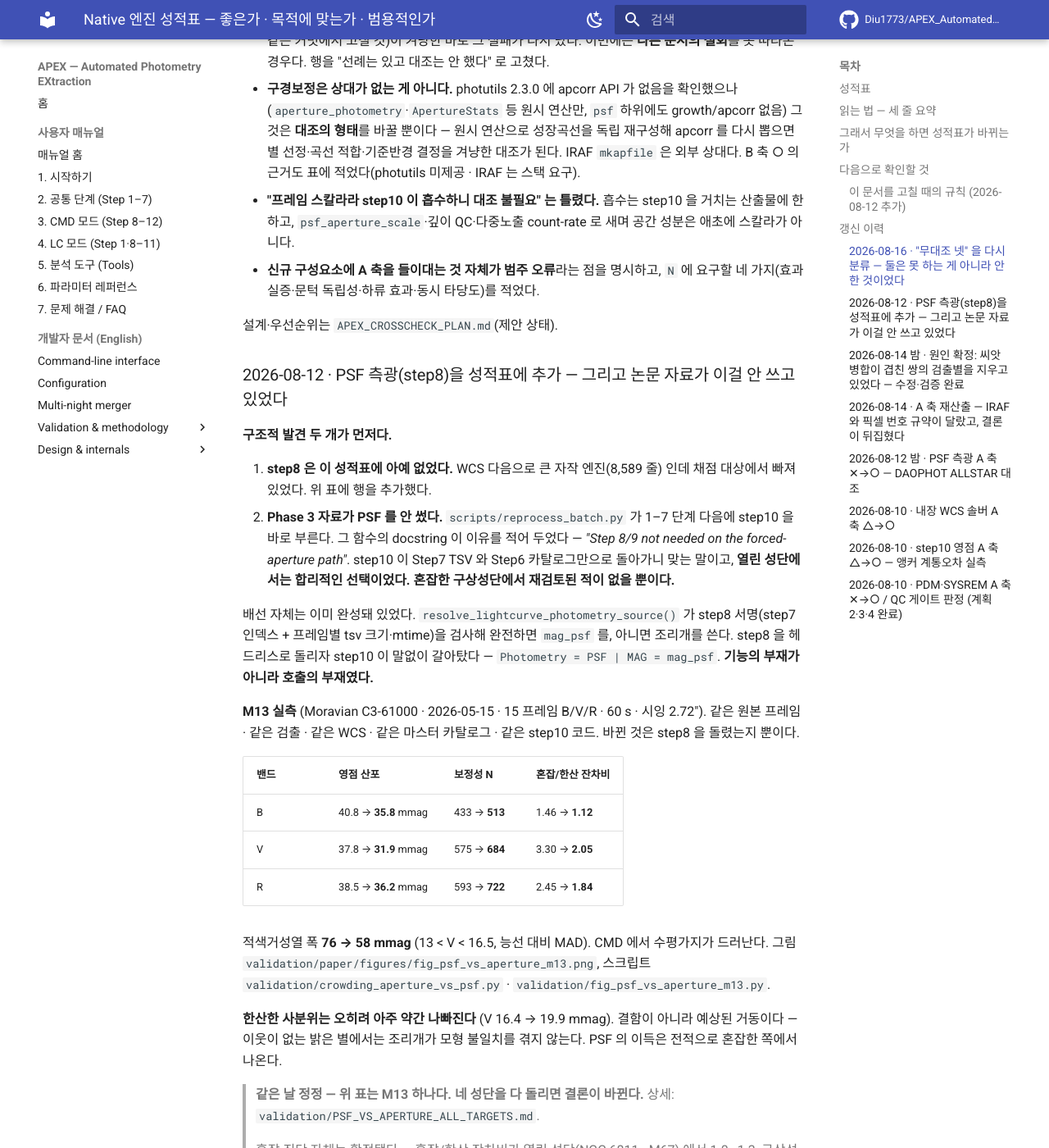
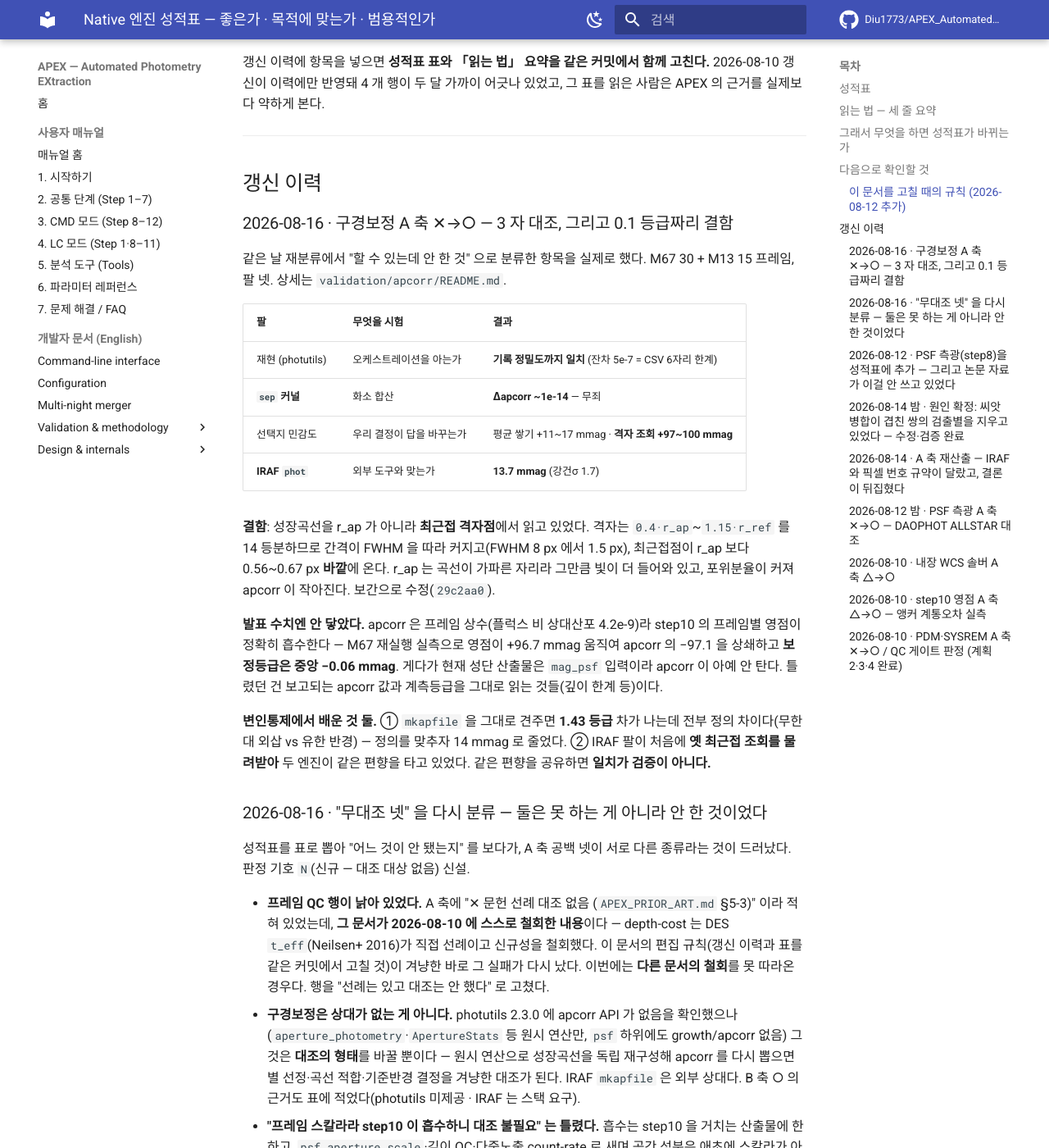
Before and after one commit to Diu1773/APEX_AutomatedPhotometryEXtraction, an MkDocs documentation site: the page built from docs/audit/APEX_ENGINE_SCORECARD.md, in a window 1280 px wide and 1400 px high, scrolled down 6624 px. Shown: the whole window at 82% size. Built offline with MkDocs 1.6.1 and Material for MkDocs 9.7.7, drawn with Linux system fonts in a browser that asks for light colours; comment, search, counter and statistics services are not loaded; some of the changed text lies outside the part shown.

Commit message:
docs(audit): 구경보정 A축 ✕→○ — 3자 대조 완료, 성적표·계획 동시 갱신
같은 날 재분류에서 "할 수 있는데 안 한 것"으로 분류한 항목을 실제로 했다.

  재현 (photutils)  기록 정밀도까지 일치 (잔차 5e-7 = CSV 6자리 한계)
  sep 커널          Δapcorr ~1e-14 — 화소 합산은 무죄
  선택지 민감도      평균쌓기 +11~17 mmag · 격자조회 +97~100 mmag
  IRAF phot         13.7 mmag (강건σ 1.7)

A축이 빈 것은 이제 셋이다: 강제측광 오케스트레이션 · 초과검출 게이트(N) ·
다중밤 앙상블. depth-cost 는 선례가 있고 미대조다.

변인통제에서 배운 것 둘도 적었다. mkapfile 을 그대로 견주면 1.43 등급 차가
나는데 전부 정의 차이(무한대 외삽 vs 유한 반경)였고, 정의를 맞추자 14 mmag 로
줄었다. 그리고 IRAF 팔이 처음에 옛 최근접 조회를 물려받아 두 엔진이 같은
편향을 타고 있었다 — 같은 편향을 공유하면 일치가 검증이 아니다. 재현 하네스도
엔진에 맞춰 보간하도록 고쳤다.

표·요약·갱신이력·계획을 같은 커밋에서 함께 고쳤다(문서 규칙).

Co-Authored-By: Claude Opus 5 <noreply@anthropic.com>

```diff
--- a/docs/audit/APEX_ENGINE_SCORECARD.md
+++ b/docs/audit/APEX_ENGINE_SCORECARD.md
@@ -23,7 +23,7 @@
 | 강제측광 오케스트레이션 | ✕ 커널은 photutils(설계상 대조 대상 아님). **재중심·포화플래그·깊이 QC 는 무대조** | ○ | **✕ 1 기기** |
 | **PSF 측광 (step8)** | **○ IRAF DAOPHOT ALLSTAR · photutils 실측 대조 — 기기에 따라 갈린다.** 인공별 400 개, 게이트를 모든 엔진에서 끄고 채점. M13(CDK 0.5m, 0.393″/px): 완전도 **0.98**/0.90/0.85 · 공통 산포 0.056/**0.051**/0.078 · 짝지은 vs ALLSTAR +0.8 mmag [−3.0,+4.1]. NGC 5985(LCO 1m, 0.390″/px): **0.96**/0.92/0.90 · **0.0535**/0.0549/0.1213 · +1.9 [−1.4,+5.7] p=0.60. **Proxima field(LCO 0.4m QHY600, 0.744″/px)에서는 깨진다**: 완전도 **0.94**/0.90/0.84 인데 산포 0.0930/**0.0493**/0.0967 로 ALLSTAR 가 1.9 배 앞서고 짝지은 +24.1 mmag (p<1e−4). **단 그 격차는 정밀도가 아니라 프레임 영점이다** — 잔차 1 위 상관이 `trial`(r=+0.762, ALLSTAR 은 −0.029)이고 두 회차가 통째로 90 mmag 어긋난다(−52.1 / +38.1). 회차별 영점을 빼면 APEX 산포 0.0930 → **0.0544**, 짝지은 vs ALLSTAR **+4.5 mmag p=0.41 로 구분 안 됨**, vs photutils −14.3 (p<1e−4) 로 APEX 우세. 실전은 step10 이 프레임마다 영점을 맞추므로 흡수되지만, **영점이 프레임마다 90 mmag 흔들리는 것 자체는 미규명 결함**. 파라미터 전표 `PARAMETERS.md` | **○ 다이얼은 있으나 기본값은 건드릴 근거가 없다** — 실전이 적용하는 게이트는 `flags_psf==0` 한 겹이고(완전도 0.82), `qfit`·`reduced_chi2`·`snr_psf` 는 열로 나갈 뿐 거르지 않는다. 2 층 통계는 진리값 대비 2~5 배 틀린 별을 골라내지만(3 기기 재현), **문턱 3.0 을 켜도 영점이 안 바뀐다**(B 69.58→69.54 mmag, R·V 동일) — 영점은 밝은 719/4407 만 쓰고 자체 이상치 제거를 12~19 % 하므로 겨냥 대상이 겹치지 않는다. `qfit≤1` 만 영점을 9~11 % 줄이며 이는 문서화된 선택지. 모형 방식·보간 차수·그룹 예산·프로파일 오차도 파라미터 | **△ 3 광학계·3 검출기, 단 결론이 셋째에서 안 선다** — CDK 0.5m(Moravian) · LCO 1m(Sinistro CCD) · LCO 0.4m(QHY600 CMOS). 화소당 FWHM 은 5.0~7.1 px 로 좁아 **저표본은 여전히 미검증** |
 | 프레임 QC 게이트 | **✕ 무대조 — 단 선례는 있다.** depth-cost 는 **DES `t_eff`(Neilsen+ 2016)가 직접 선례**(`APEX_PRIOR_ART.md` 2026-08-10 해소)라 **대조가 가능한데 아직 안 했다**. 초과검출은 선례 미발견이라 `N`(신규 — 대조 대상 없음)이고 효과·문턱 독립성·하류 효과로 평가해야 한다 | ○ | **✕ 임계값이 한 자료에서 조정됨** |
-| 구경보정 워크플로 | **✕ 무대조 — 상대는 있다.** photutils 2.3.0 에는 apcorr API 자체가 없으므로(원시 연산만) 대조는 "photutils 원시 연산으로 성장곡선 독립 재구성 후 apcorr 비교" 형태이고, IRAF `mkapfile` 이 외부 상대다 | **○ — 근거: photutils 는 apcorr 워크플로 미제공, IRAF 는 IRAF 스택 요구** | ✕ 1 기기 |
+| 구경보정 워크플로 | **○ 3 자 대조 — 그리고 결함을 하나 잡았다 (2026-08-16).** M67 30 + M13 15 프레임. **`sep`(SExtractor) 커널과 photutils 가 Δapcorr ~1e-14** 로 일치 → 화소 합산은 문제가 아니다. **IRAF `phot` 은 같은 정의로 맞추면 13.7 mmag 차**(강건σ 1.7) — 남는 차이는 IRAF 의 하늘 추정기(mode)와 자체 합산이다. `mkapfile` 은 무한대 외삽이라 정의가 달라(그대로 견주면 1.43 등급) 쓰지 않는다. **찾은 결함**: 성장곡선을 r_ap 가 아니라 최근접 격자점에서 읽어 apcorr 이 **0.1 등급 작았다**(격자 간격이 FWHM 을 따라 커져 최근접점이 0.56~0.67 px 바깥). 보간으로 수정. **발표 수치엔 안 닿았다** — apcorr 은 프레임 상수라 step10 영점이 흡수(실측: 영점 +96.7 mmag 로 상쇄, 보정등급 변화 중앙 −0.06 mmag)하고 현재 산출물은 `mag_psf` 입력이라 apcorr 이 아예 안 탄다. `validation/apcorr/` | **○ — 근거: photutils 는 apcorr 워크플로 미제공(원시 연산만), IRAF 는 IRAF 스택 요구** | ✕ 1 기기 |
 | PTC 검출기 특성화 | △ 방법은 Janesick 표준·LSST `cp_pipe` 존재, 무대조. **결과(EGAIN 14 배 오류)는 독립 가치** | ○ | **방법은 범용, 결과는 정의상 1 기기** |
 | 영점·색항 (step10) | **○ PS1 DR2 직접 측광 대조** — M67 968 별. 엔진은 참조를 ≤6 mmag 로 전달하고, 계통오차는 Jordi+2010 앵커 자체에서 온다(g +45 · i −31 mmag). PS1 도 SDSS 와 동일계가 아니므로 "두 참조 선택지 간 차이의 실측" (`validation/paper/data/zp_anchor_ps1_m67.json`) | ○ | ✕ 1 기기·SDSS/Johnson 각 1 조합 |
 | **이소크론 MCMC (step12)** | **○ ASteCA 실측 대조** — 어느 쪽도 우월하지 않음 | **△ g/r/i 에서는 해가 사전분포에 지배됨** | **✕ 1 성단·1 밴드조합** |
@@ -72,6 +72,13 @@
    > 적혀 있었다), 초과검출만 `N`(신규)이다. ③ **다중밤 앙상블**만 상대가
    > 실제로 없다(AIJ 는 수동 GUI). 즉 "무대조 넷" 중 **둘은 할 수 있는데
    > 안 한 것**이고, 하나는 반쪽이며, 하나만 진짜 불가다.
+   >
+   > **같은 날 저녁 — 구경보정을 실제로 했고 ✕→○ 가 됐다.** `sep` 커널과
+   > photutils 가 1e-14 로 일치하고 IRAF `phot` 과 13.7 mmag 차다. 겸사겸사
+   > **0.1 등급짜리 결함**(성장곡선을 r_ap 가 아니라 최근접 격자점에서 읽음)을
+   > 잡아 고쳤다 — 발표 수치엔 안 닿았지만 보고되는 apcorr 자체가 틀려 있었다.
+   > **그러므로 A 축이 빈 것은 이제 셋이다**: 강제측광 오케스트레이션 ·
+   > 초과검출 게이트(`N`) · 다중밤 앙상블. depth-cost 는 선례가 있고 미대조다.
 
    > **2026-08-12 정정** — 이 요약과 위 표가 2026-08-10 갱신 이후 4 개 행에서
    > 자기 갱신 이력과 어긋나 있었다(WCS·step10 이 표에서는 △, 이력에서는 ○;
@@ -205,6 +212,35 @@ C 축은 여전히 자료가 없으면 어떤 작업으로도 못 메운다.
 ---
 
 ## 갱신 이력
+
+### 2026-08-16 · 구경보정 A 축 ✕→○ — 3 자 대조, 그리고 0.1 등급짜리 결함
+
+같은 날 재분류에서 "할 수 있는데 안 한 것" 으로 분류한 항목을 실제로 했다.
+M67 30 + M13 15 프레임, 팔 넷. 상세는 `validation/apcorr/README.md`.
+
+| 팔 | 무엇을 시험 | 결과 |
+|---|---|---|
+| 재현 (photutils) | 오케스트레이션을 아는가 | **기록 정밀도까지 일치** (잔차 5e-7 = CSV 6자리 한계) |
+| **`sep` 커널** | 화소 합산 | **Δapcorr ~1e-14** — 무죄 |
+| 선택지 민감도 | 우리 결정이 답을 바꾸는가 | 평균 쌓기 +11~17 mmag · **격자 조회 +97~100 mmag** |
+| **IRAF `phot`** | 외부 도구와 맞는가 | **13.7 mmag** (강건σ 1.7) |
+
+**결함**: 성장곡선을 r_ap 가 아니라 **최근접 격자점**에서 읽고 있었다. 격자는
+`0.4·r_ap`~`1.15·r_ref` 를 14 등분하므로 간격이 FWHM 을 따라 커지고(FWHM 8 px
+에서 1.5 px), 최근접점이 r_ap 보다 0.56~0.67 px **바깥**에 온다. r_ap 는 곡선이
+가파른 자리라 그만큼 빛이 더 들어와 있고, 포위분율이 커져 apcorr 이 작아진다.
+보간으로 수정(`29c2aa0`).
+
+**발표 수치엔 안 닿았다.** apcorr 은 프레임 상수(플럭스 비 상대산포 4.2e-9)라
+step10 의 프레임별 영점이 정확히 흡수한다 — M67 재실행 실측으로 영점이
++96.7 mmag 움직여 apcorr 의 −97.1 을 상쇄하고 **보정등급은 중앙 −0.06 mmag**.
+게다가 현재 성단 산출물은 `mag_psf` 입력이라 apcorr 이 아예 안 탄다. 틀렸던 건
+보고되는 apcorr 값과 계측등급을 그대로 읽는 것들(깊이 한계 등)이다.
+
+**변인통제에서 배운 것 둘.** ① `mkapfile` 을 그대로 견주면 **1.43 등급** 차가
+나는데 전부 정의 차이다(무한대 외삽 vs 유한 반경) — 정의를 맞추자 14 mmag 로
+줄었다. ② IRAF 팔이 처음에 **옛 최근접 조회를 물려받아** 두 엔진이 같은 편향을
+타고 있었다. 같은 편향을 공유하면 **일치가 검증이 아니다.**
 
 ### 2026-08-16 · "무대조 넷" 을 다시 분류 — 둘은 못 하는 게 아니라 안 한 것이었다
 
```
Also changed, not shown: docs/audit/APEX_CROSSCHECK_PLAN.md (+1 -1 lines), 1 other file.
